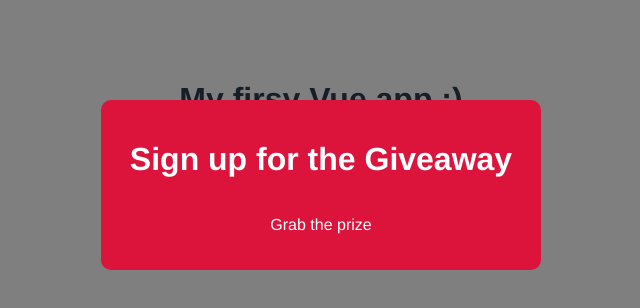
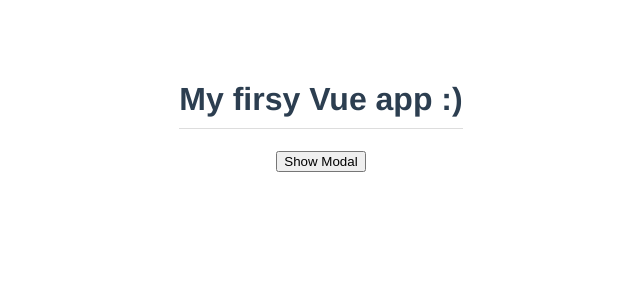
Before and after one commit to Marko1310/Vue, a Vue app in the folder modal-project/modal-project/: page / in a window 1280 px wide. Shown: the top 308 px of the page, without its empty margins (319-959 px from the left). Built offline with nearby package versions, Linux system fonts and the light colour scheme.

Commit message:
custom events, emits

```diff
--- a/modal-project/modal-project/src/App.vue
+++ b/modal-project/modal-project/src/App.vue
@@ -1,8 +1,11 @@
 <template>
 	<div>
 		<h1>{{ title }}</h1>
-		<Modal :header="header" :text="text" theme="sale" />
+		<div v-if="showModal">
+			<Modal :header="header" :text="text" theme="sale" @close="toggleModal" />
+		</div>
 	</div>
+	<button @click="toggleModal">Show Modal</button>
 </template>
 
 <script>
@@ -16,6 +19,7 @@ export default {
 			title: 'My firsy Vue app :)',
 			header: 'Sign up for the Giveaway',
 			text: 'Grab the prize',
+			showModal: false,
 		};
 	},
 	methods: {
@@ -23,6 +27,9 @@ export default {
 			console.log(this.$refs.name);
 			this.$refs.name.classList.add('active');
 			this.$refs.name.focus();
+		},
+		toggleModal() {
+			this.showModal = !this.showModal;
 		},
 	},
 };
--- a/modal-project/modal-project/src/components/Modal.vue
+++ b/modal-project/modal-project/src/components/Modal.vue
@@ -1,5 +1,5 @@
 <template>
-	<div class="backdrop">
+	<div class="backdrop" @click="closeModal">
 		<div class="modal" :class="{sale: theme === 'sale'}">
 			<h1>{{ header }}</h1>
 			<p>{{ text }}</p>
@@ -10,6 +10,11 @@
 <script>
 export default {
 	props: ['header', 'text', 'theme'],
+	methods: {
+		closeModal() {
+			this.$emit('close');
+		},
+	},
 };
 </script>
 
```
